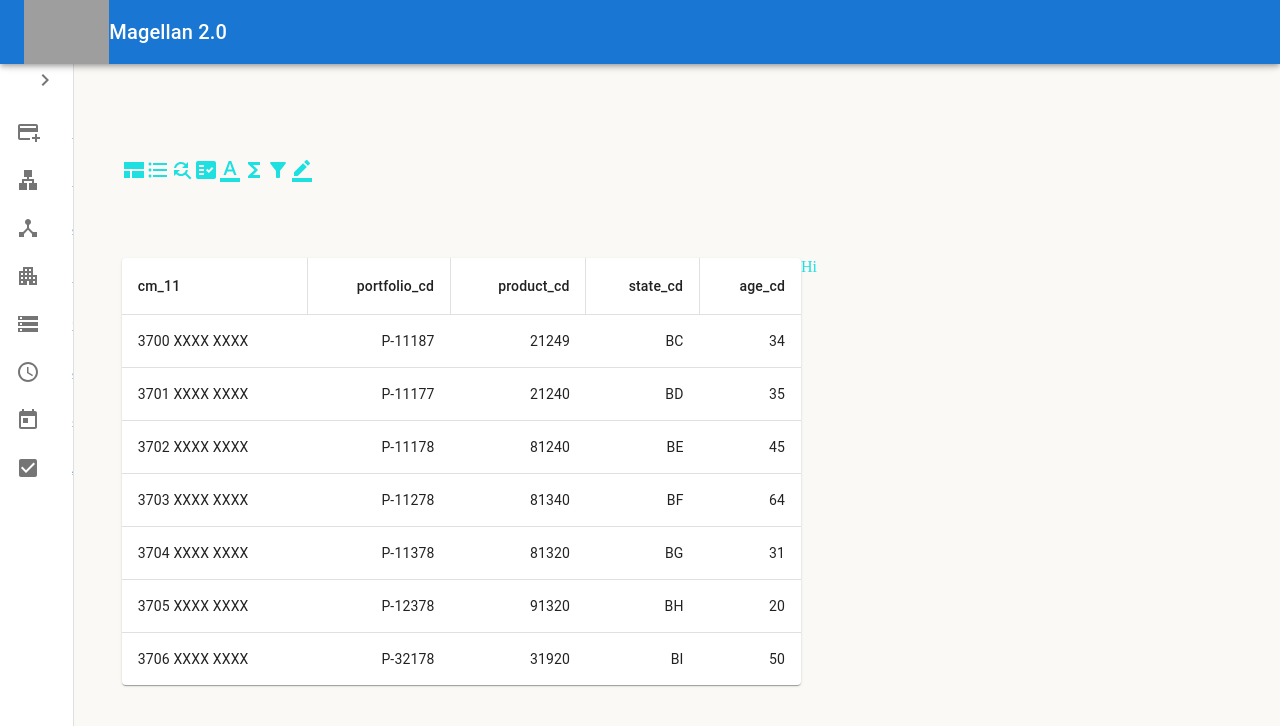
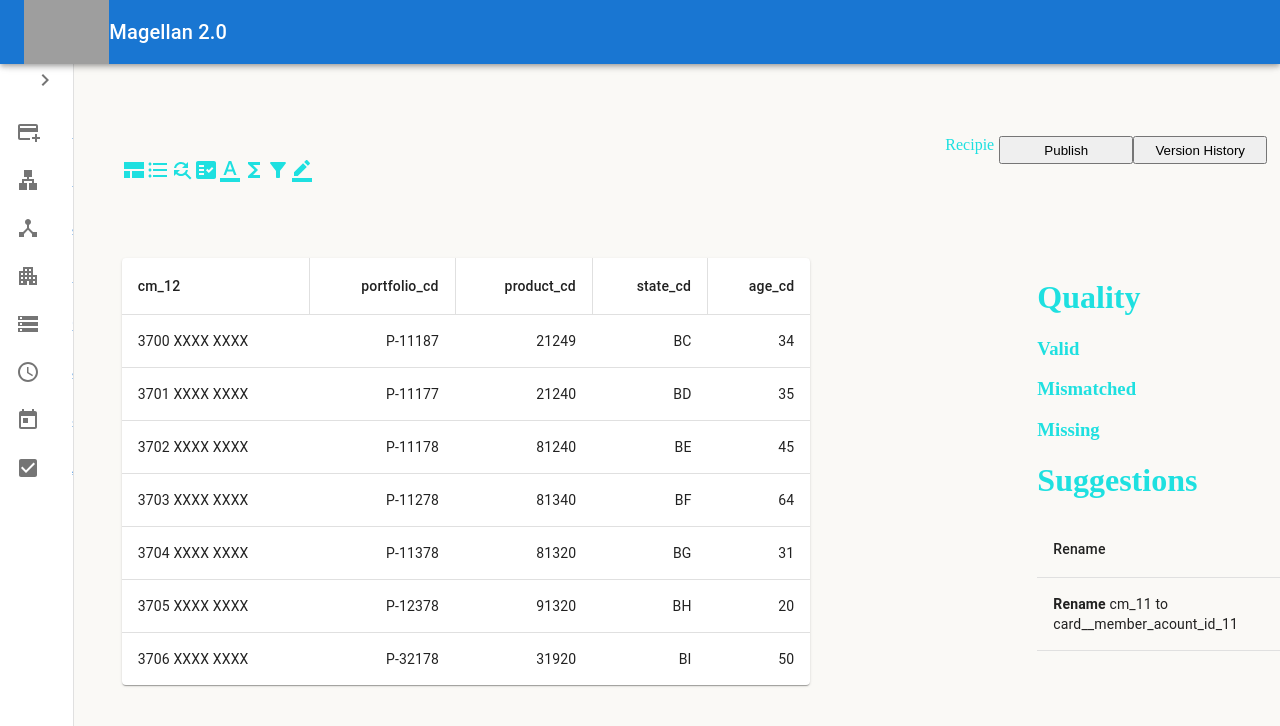
Before and after one commit to princi2090/AMEX-UI-ReactJS, a React app: page /monthlyFlow in a window 1280 px wide. Shown: the top 726 px of the page. Built offline with nearby package versions, Linux system fonts and the light colour scheme; grey boxes are pictures that could not be loaded.

Commit message:
Side bar right side added

```diff
--- a/src/components/MonthlyFlow.js
+++ b/src/components/MonthlyFlow.js
@@ -55,7 +55,7 @@ export const MonthlyFlow=()=> {
       <Table sx={{ minWidth: 650 }} aria-label="simple table">
         <TableHead>
           <TableRow>
-            <TableCell>cm_11</TableCell>
+            <TableCell>cm_12</TableCell>
             <TableCell align="right">portfolio_cd</TableCell>
             <TableCell align="right">product_cd</TableCell>
             <TableCell align="right">state_cd</TableCell>
@@ -83,9 +83,43 @@ export const MonthlyFlow=()=> {
         </TableBody>
       </Table>
     </TableContainer>
-    <div >
-        Hi
+
+    <div style={{
+      display:"flex",
+      flexDirection:"row",
+      justifyContent:"spaceBetween",
+      position:"absolute",
+      right:"1%",
+      top:"17%"}}>
+        Recipie
+        <div style={{
+          paddingLeft:"5px"
+        }}>
+          <button style={{width:"134px",height:"28px"}}>Publish</button>
+          <button style={{width:"134px",height:"28px"}}>Version History</button>
+        </div>
     </div>
+      <div style={{
+        position: "relative",
+        left: "227px",
+      }}>
+        <h1>Quality</h1>
+        <h3>Valid</h3>
+        <h3>Mismatched</h3>
+        <h3>Missing</h3>
+
+        <h1>Suggestions</h1>
+        <TableHead>
+          <TableCell>
+          Rename
+          </TableCell>
+        </TableHead>
+        <TableBody>
+        <TableCell><b>Rename</b> cm_11 to card__member_acount_id_11</TableCell>
+        </TableBody>
+
+      </div>
+
     </div>
     </>
   )
--- a/src/styles/MonthlyFlow.css
+++ b/src/styles/MonthlyFlow.css
@@ -1,7 +1,7 @@
 .monthlyFlowTable{
     margin-left: 9%;
     margin-top: 6%;
-    padding-right: 36%;
+    padding-right: 17%;
     display: flex;
 }
 
```
